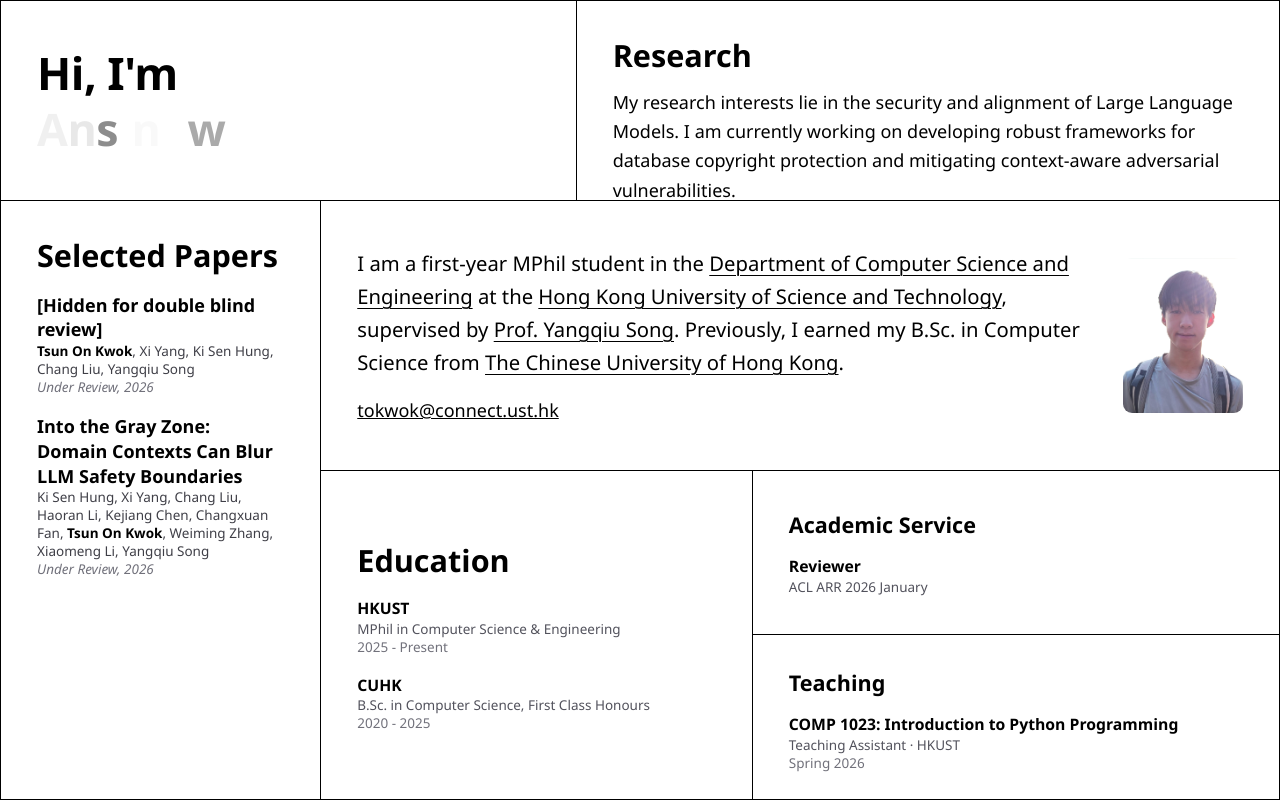
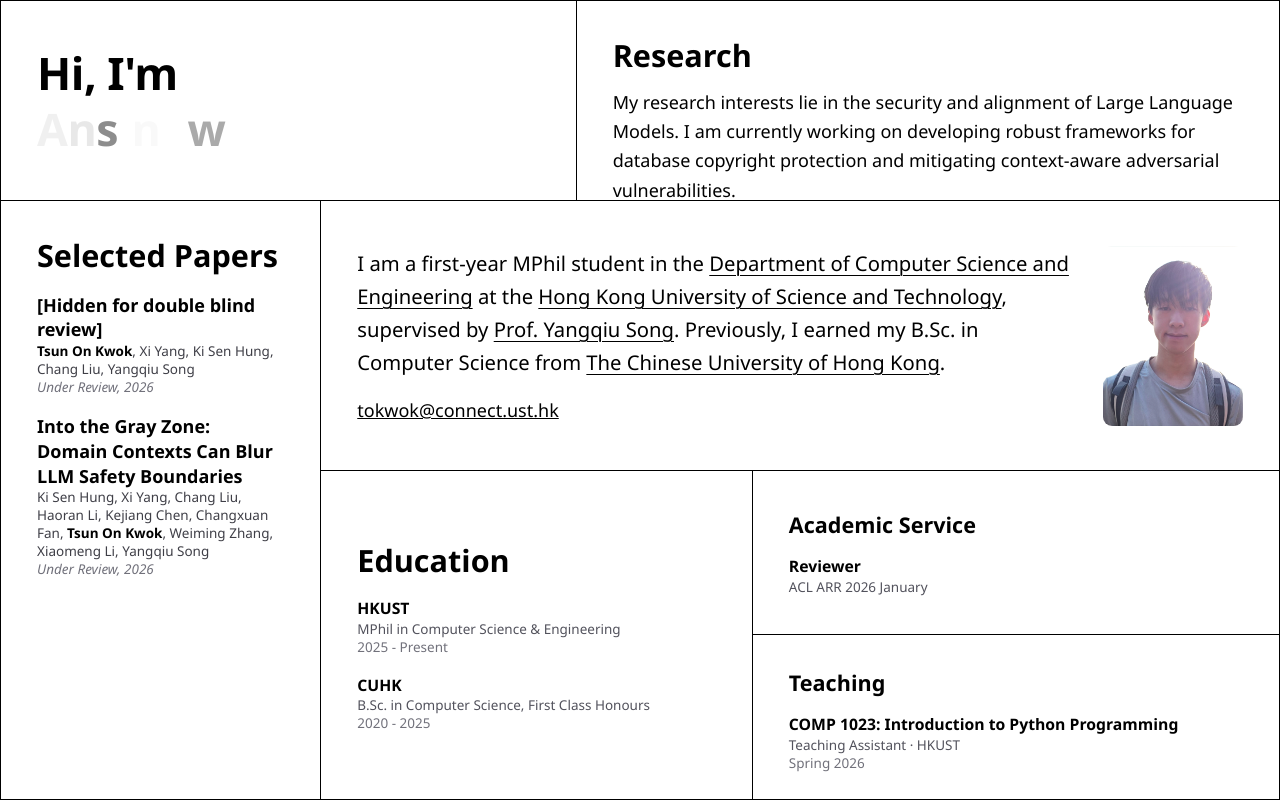
Before and after one commit to ansonk4/ansonk4.github.io, a Next.js app: page / in a window 1280 px wide. Built offline with nearby package versions, Linux system fonts and the light colour scheme.

Commit message:
Increase desktop profile image size

```diff
--- a/src/app/page.tsx
+++ b/src/app/page.tsx
@@ -140,10 +140,10 @@ export default function Home() {
                 <Image
                   src="/me.png"
                   alt="Photo of Tsun On Kwok"
-                  width={120}
-                  height={155}
+                  width={140}
+                  height={180}
                   priority
-                  className="h-[155px] w-[120px] shrink-0 rounded-lg object-cover"
+                  className="h-[180px] w-[140px] shrink-0 rounded-lg object-cover max-[600px]:h-[155px] max-[600px]:w-[120px]"
                 />
 
                 <div>
```
